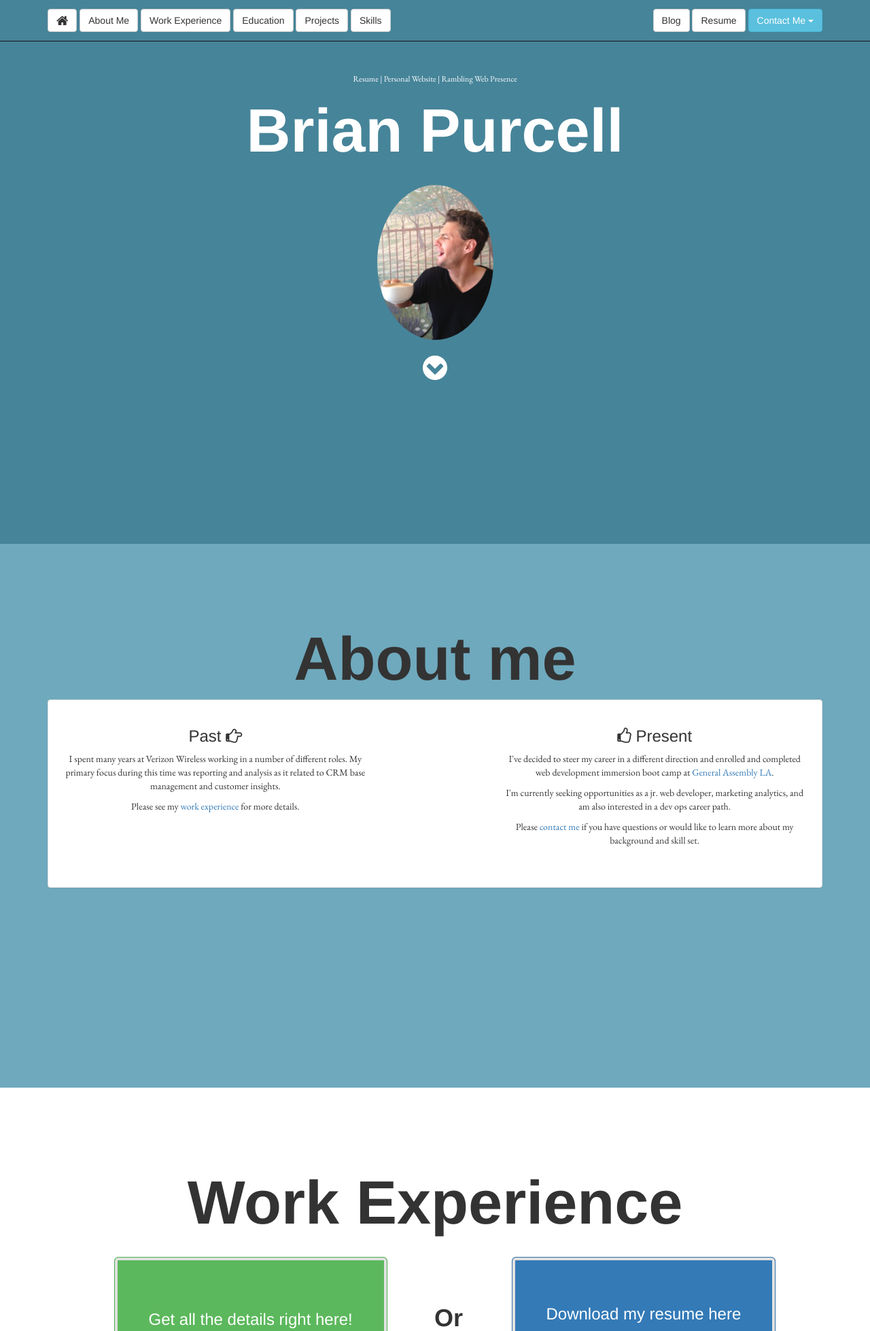
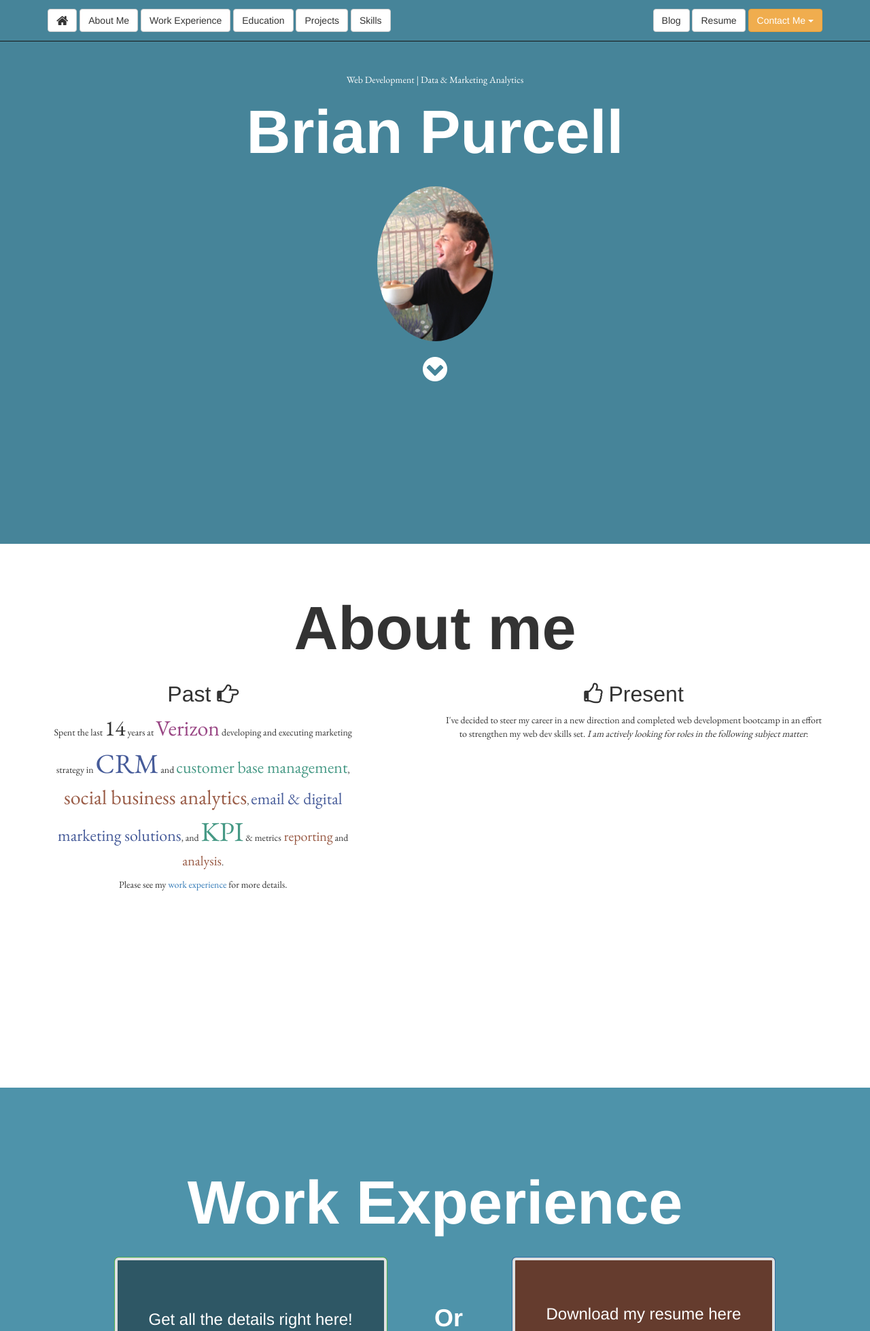
Before and after one commit to teachMeCode/mysite, a PHP site: page / in a window 1280 px wide. Shown: the top 1958 px of the page at 68% size. Run offline with PHP 8.4, Linux system fonts and the light colour scheme; some libraries are stand-ins or nearby versions.

Commit message:
Add Gogole chart and contact section

```diff
--- a/css/scrolling-nav.css
+++ b/css/scrolling-nav.css
@@ -43,14 +43,71 @@ of those sections to manage the look and feel of the site. */
 
 .about-section {
     height: 100%;
-    padding-top: 100px;
+    padding-top: 55px;
     text-align: center;
 /*    background-image: url('../img/20140118_173241_compress.jpg');
     background-size: 100% 100%;
     background-repeat: repeat-x;  */
     /*background-position: top left;*/
     /*background: #eee;*/
-    background: #6FA9BD;
+    background: #fff;
+}
+
+.about-section p {
+    font-size: 14px;
+}
+
+.about-section h3 {
+    font-size: 32px;
+}
+
+.about-section #years {
+    font-size: 32px;
+}
+
+.about-section #verizon {
+    font-size: 32px;
+    color: #994684;
+}
+
+.about-section #CRM {
+    font-size: 40px;
+    color: #465b99;
+}
+
+.about-section #cbm {
+    font-size: 24px;
+    color: #469985;
+}
+
+.about-section #social {
+    font-size: 30px;
+    color: #995b46;
+}
+
+.about-section #email {
+    font-size: 24px;
+    color: #465b99;
+}
+
+.about-section #kpi {
+    font-size: 40px;
+    color: #469985;
+}
+
+.about-section #metrics {
+    font-size: 30px;
+    color: #995b46;
+}
+
+.about-section #reporting {
+    font-size: 20px;
+    color: #995b46;
+}
+
+.about-section #analysis {
+    font-size: 20px;
+    color: #995b46;
 }
 
 .services-section {
@@ -60,8 +117,8 @@ of those sections to manage the look and feel of the site. */
     background-size: 100% 100%;
     background-repeat: repeat-x;*/
     /*text-align: center;*/
-    background: #fff;
-    /*background: #c7c7c7;*/
+    /*background: #fff;*/
+    background: #4E93AA;
 }
 
 .services-section h2 {
@@ -85,16 +142,56 @@ of those sections to manage the look and feel of the site. */
     font-size: 16px;
 }
 
+#btn-1 {
+    background-color: #2E5765;
+}
+
+#btn-2 {
+    background-color: #653C2E;
+}
+
+#services-section-or {
+    color: white;
+}
+
 .contact-section {
     height: 100%;
     padding-top: 100px;
     text-align: center;
     background: #eee;
-    /*background: #dadada;*/
+    /*background: #5D9FB5;*/
 }
 
 .contact-section p {
     font-size: 16px;
+}
+
+.projects-section {
+    height: 100%;
+    padding-top: 50px;
+    text-align: center;
+    /*background-image: url('../img/code.png');
+    background-size: 100% 100%;
+    background-repeat: repeat-x;*/
+    background: #fff;
+    /*background: #6FA9BD;*/
+}
+
+
+.projects-section img {
+    border-top: solid 3px #eee;
+    border-right: solid 3px #fff;
+    border-left: solid 3px #eee;
+    border-bottom: solid 3px #fff;
+}
+
+.projects-section h4 {
+    font-size: 28px;
+    font-family: helvetica;
+}
+
+.projects-section p {
+    font-size: 18px;
 }
 
 .things-section {
@@ -105,23 +202,20 @@ of those sections to manage the look and feel of the site. */
     background-size: 100% 100%;
     background-repeat: repeat-x;*/
     background: #fff;
-    /*background: #ececec;*/
+    /*background: #6FA9BD;*/
+    color: #468499;
 }
 
-.projects-section {
+.contactme-section {
     height: 100%;
-    padding-top: 50px;
+    padding-top: 150px;
     text-align: center;
     /*background-image: url('../img/code.png');
     background-size: 100% 100%;
     background-repeat: repeat-x;*/
-    background: #fff;
-    /*background: #ececec;*/
+    background-color: #468499;
 }
 
-.projects-section img {
-    border-top: solid 3px #eee;
-    border-right: solid 3px #ddd;
-    border-left: solid 3px #eee;
-    border-bottom: solid 3px #ddd;
+.contactme-section p {
+    font-size: 28px;
 }
--- a/css/sitecss.css
+++ b/css/sitecss.css
@@ -36,9 +36,21 @@ p {
 	font-weight: 700;
 }
 
+#fontsize-header-work {
+	font-size: 90px;
+	font-weight: 700;
+	color: white;
+}
+
 #font-header-education {
 	font-size: 50px;
 	font-weight: 700;
+}
+
+#font-header-projects {
+	font-size: 50px;
+	font-weight: 700;
+	/*color: white;*/
 }
 
 #font-header-skills {
@@ -46,11 +58,11 @@ p {
 	font-weight: 700;
 }
 
-#font-header-projects {
-	font-size: 50px;
+#font-header-contactme {
+	font-size: 90px;
 	font-weight: 700;
+	color: #fff;
 }
-
 
 .home-section {
 	background: none repeat scroll #ffffff;
@@ -77,7 +89,6 @@ p > .content-section {
 	font-size: 22px;
 }
 
-
 .scroll-box {
 	position: relative;
 	width: 100%;
--- a/index.html
+++ b/index.html
@@ -34,6 +34,10 @@
   			var $spy = $(this).scrollspy('refresh')
 		  });
 		</script-->
+    <!-- Google Viz API -->
+    <script type="text/javascript" src="https://www.google.com/jsapi"></script>
+    <script type="text/javascript">
+      google.load("visualization", "1.1", {packages:["wordtree"]});</script>
 		<!--Google Analytics-->
 		<script>
   		(function(i,s,o,g,r,a,m){i['GoogleAnalyticsObject']=r;i[r]=i[r]||function(){
@@ -97,7 +101,7 @@
           <a class="btn btn-default navbar-btn" href="http://codeocode.tumblr.com/" target="_blank">Blog</a>
           <a class="btn btn-default navbar-btn" role="menu" href="http://bit.ly/1oKzbKq" target="_blank" onclick="_gaq.push(['event', 'button', 'resumeBtn_Click'])">Resume</a>
 					<div class="btn-group">
-						<a class="btn btn-info navbar-btn dropdown-toggle" data-toggle="dropdown" role="menu" href="#">Contact Me <span class="caret"></span>
+						<a class="btn btn-warning navbar-btn dropdown-toggle" data-toggle="dropdown" role="menu" href="#">Contact Me <span class="caret"></span>
 						</a>
 						<ul class="dropdown-menu">
 							<li><a href="mailto:brian.purcell7@gmail.com"><i class="fa fa-envelope"></i>  Email</a></li>
@@ -114,7 +118,7 @@
     	<div class="container">
       	<div class="row">
         	<div class="col-lg-12">
-            <h6>Resume | Personal Website | Rambling Web Presence</h6>
+            <h5>Web Development | Data &amp Marketing Analytics</h5>
             <!-- <h6 class="text-muted">Welcome to the website of</h6> -->
             <h1 id="fontsize">Brian Purcell</h1>
             <h6 class="text-muted"></h6>
@@ -140,69 +144,57 @@
     <section id="about" class="about-section"> <!--id connects to navbar, class connects to css file-->
     	<div class="container">
       	<div class="row">
-        	<div class="col-lg-12">
+        	<!--div class="col-lg-12"-->
             <h1 id="fontsize">About me</h1>
-          	<div class="panel panel-default">
-              <div class="panel-body" style="height:275px;">
+          	<!--div class="panel panel-default"-->
+              <!--div class="panel-body" style="height:400px;"-->
 
-                <div class="col-lg-5" style="color:#333333; padding:5px 10px 0 10px;">
+                <!-- <div class="col-lg-5" style="color:#333333; padding:5px 10px 0 10px;"> -->
+                <div class="col-lg-5">
                   <h3>Past <i class="fa fa-hand-o-right"></i></h3>
-                  <p>I spent many years at Verizon Wireless working in a number of different roles. My primary focus during this time was reporting and analysis as it related to CRM base management and customer insights.</p>
-                <p>Please see my <span class="page-scroll"><a href="#work">work experience</a></span> for more details.</p>
+                  <p>Spent the last <span id="years">14</span> years at <span id="verizon">Verizon</span> developing and executing <span>marketing strategy in </span><span id="CRM">CRM</span> and <span id="cbm">customer base management</span>, <span id="social"> social business analytics</span>, <span id="email">email &amp; digital marketing solutions</span>, and <span id="kpi">KPI</span> &amp; <span id="metric">metrics</span><span id="reporting"> reporting</span> and <span id="analysis">analysis</span>.</p>
+                  <!-- !!! hidden !!! -->
+                  <p class="hidden">I spent many years at Verizon Wireless working in a number of different roles. My primary focus during this time was reporting and analysis as it related to CRM base management and customer insights.</p>
+                  <p>Please see my <span class="page-scroll"><a href="#work">work experience</a></span> for more details.</p>
                     <!--My day to day job functions fall somewhere between that of a web analyst, an email marketing manager, and a marketing communications manager. Some days I may need to spend time in our data warehouse to pull data and gather insight on the performance of a particular campaign as it relates to our digital communications, other days I’ll review our email deliverability metrics and identify if any major events are impacting the health of our email marketing efforts, and other days will consist of working with powerpoint and excel to develop slides and produce reporting to review upcoming campaign strategy and
                   </div>
                           past campaign results.-->
-                </div>
+                <!--/div-->
 
-                <div class="col-lg-2"></div>
+                <!-- <div class="col-lg-2"></div>
                 <div class="hidden col-lg-4" style="color:#333333; padding:5px 10px 0 10px;">
                   <h3><i class="fa fa-space-shuttle"></i>  Transition  <i class="fa fa-space-shuttle"></i></h3>
+                </div> -->
                 </div>
-
-                <div class="col-lg-5" style="color:#333333; padding:5px 10px 0 10px;">
+                <!-- <div class="col-lg-7" style="color:#333333; padding:5px 10px 0 10px;"> -->
+                <div class="col-lg-1">
+                </div>
+                <div class="col-lg-6">
             	   <h3><i class="fa fa-thumbs-o-up"></i>  Present</h3>
-            		  <p>I've decided to steer my career in a different direction and enrolled and completed web development immersion boot camp at <a href="https://generalassemb.ly/education/web-development-immersive#" traget="_blank">General Assembly LA</a>.
+                 <p>I've decided to steer my career in a new direction and completed web development bootcamp in an effort to strengthen my web dev skills set. <em>I am actively looking for roles in the following subject matter</em>:</p>
+            		<!--   <p>I've decided to steer my career in a different direction and enrolled and completed web development immersion boot camp at <a href="https://generalassemb.ly/education/web-development-immersive#" traget="_blank">General Assembly LA</a>.
                   </p>
                   <p>
                     I'm currently seeking opportunities as a jr. web developer, marketing analytics, and am also interested in a dev ops career path.
                   </p>
                   <p>
                     Please <a href="http://www.linkedin.com/pub/brian-purcell/51/765/8b4" targat="_blank">contact me</a> if you have questions or would like to learn more about my background and skill set.
-                  </p>
-              	</div>
+                  </p> -->
 
-							</div> <!-- end of panel body -->
-            </div> <!-- end of panel -->
-          </div>
+                <!-- !!! Word Tree !!! -->
+                <div id="wordtree_explicit" style="width: 530px; height: 300px;"></div>
+              </div>
+							<!--/div--> <!-- end of panel body -->
+            <!--/div--> <!-- end of panel -->
+          </div>	<!-- end row -->
+
             <!--Add Modal--> <!--hidden-->
-                  <button class="hidden btn btn-default btn-lg" data-toggle="modal" data-target="#myModal">About Me</Button>
-      						<!-- Modal -->
-									<div class="modal fade" id="myModal" tabindex="-1" role="dialog" aria-labelledby="myModalLabel" aria-hidden="true">
-  									<div class="modal-dialog">
-    									<div class="modal-content">
-      									<div class="modal-header">
-        								<button type="button" class="close" data-dismiss="modal" aria-hidden="true">&times;</button>
-        									<h4 class="modal-title" id="myModalLabel">Modal title</h4>
-      									</div>
-      								<div class="modal-body">
-        							...
-      								</div>
-      								<div class="modal-footer">
-        							<button type="button" class="btn btn-default" data-dismiss="modal">Close</button>
-      							</div>
-    						</div>
-  						</div> <!--close modal-->
-						</div>
-           </div>
+
+
+           </div> <!-- end container -->
 
            <!--hidden-->
-           <div class="hidden col-lg-6">
 
-            </div> <!--column 6-->
-            </div>
-            <div class="hidden row">
-
-            </div> <!--hidden-->
         </div>
     </section>
 
@@ -210,14 +202,14 @@
     	<div class="container">
       	<div class="row">
         	<div class="col-lg-12">
-           <h1 id="fontsize" class="text-center">Work Experience</h1>
+           <h1 id="fontsize-header-work" class="text-center">Work Experience</h1>
            	<br>
            </div>
            <div class="col-lg-1">
            </div>
            <div class="col-lg-4">
            <!---->
-           	<button class="btn btn-success btn-lg border-fade" style="height:175px; padding:50px;"  data-toggle="modal" data-target=".bs-modal-lg">
+           	<button id="btn-1" class="btn btn-success btn-lg border-fade" style="height:175px; padding:50px;"  data-toggle="modal" data-target=".bs-modal-lg">
 							<h3>
 							Get all the details right here!
 							</h3>
@@ -341,10 +333,10 @@
 					</div> <!--modal-->
 				</div>
 				<div class="col-lg-2 text-center">
-					<h1 style="padding:50px 0 0 40px"><strong>Or</strong></h1>
+					<h1 id="services-section-or" style="padding:50px 0 0 40px"><strong>Or</strong></h1>
 				</div>
 				<div class="col-lg-4">
-					<a class="btn btn-primary btn-lg border-fade" style="height:175px; padding:50px;" href="http://bit.ly/1oKzbKq" target="_blank">
+					<a id="btn-2" class="btn btn-primary btn-lg border-fade" style="height:175px; padding:50px;" href="http://bit.ly/1oKzbKq" target="_blank">
 						<h3>Download my resume here</h3>
 					</a>
 				</div>
@@ -367,7 +359,7 @@
             	<div class="panel-heading">
 								<h1>The Classroom</h1>
               </div>
-              <div class="panel-body" style="height:200px;">
+              <div class="panel-body" style="height:225px;">
                 <p>
                  Study: <a href="https://generalassemb.ly/education/web-development-immersive" target="_blank"><strong>Web Development Immersion Boot Camp</strong></a>
                 <br>
@@ -401,7 +393,7 @@
           	<div class="panel-heading">
             	<h1>Certificates / Specialized Study</h1>
             </div>
-            <div class="panel-body" style="height:200px">
+            <div class="panel-body" style="height:225px">
             	<div class="col-lg-6">
               	<p>
           			Study: <a href="https://s3-us-west-1.amazonaws.com/awsbsptesting/GoogleIQ.pdf" target="_blank"><strong>Google Analytics Individual Qualification</strong></a>
@@ -446,7 +438,7 @@
           <div class="col-md-2">
           </div>
           <div class="col-md-8">
-            <h1 id="font-header-projects" class="text-center">Web Development Immersion Projects</h1>
+            <h1 id="font-header-projects" class="text-center">Projects<br><small><a href="http://bit.ly/19F19iL" target="_blank">  &#64 Web Development Immersion</a></small></h1>
             <!-- carousel
             =========================== -->
             <div id="carousel" class="carousel slide" >
@@ -477,7 +469,7 @@
                           <p>The idea behind this app was to give fantasy football players (such as myself) the ability to research and understand specific metrics of key fantasy players in a effort to make better selections when drafting and acquiring players throughout the season.</p>
                           <p>This app utilizes NFL player data made available from the <a href="https://github.com/BurntSushi/nflgame" target="_blank">nflgame api</a> and is visualized using a Google fusion table on the back end, a Google motion chart on the front end, and the Google data visualization api to bring them together.</p>
                           <p>The application runs on rails and is hosted on heroku per the requirements of the final projects. However, this could have just as easily been done without the use or rails or  heroku.</p>
-                          <p>Please see the live app <a href="http://fastfantasyfootball.herokuapp.com" target="_blank">here</a> or visit my Github repo <a href="https://github.com/teachMeCode/wdi_project_4">here</a>.</p>
+                          <p>Please see the live app <a href="http://fastfantasyfootball.herokuapp.com" target="_blank">here</a> or visit my Github repo <a href="https://github.com/teachMeCode/wdi_project_4" target="_blank">here</a>.</p>
                         </div>
                         <div class="modal-footer">
                           <button type="button" class="btn btn-default" data-dismiss="modal">Close</button>
@@ -524,13 +516,13 @@
                       <div class="modal-content">
                         <div class="modal-header">
                           <button type="button" class="close" data-dismiss="modal"><span aria-hidden="true">&times;</span><span class="sr-only">Close</span></button>
-                            <h4 class="modal-title" id="myModalLabel"><h4>My First Rails App: An Inventory Application</h4>
+                            <h4 class="modal-title" id="myModalLabel"><h4>First Rails App: An Inventory Application</h4>
                         </div>
                           <div class="modal-body">
                             <p>This was the first app I completed at WDI and was my first introduction to Ruby on Rails.</p>
                             <p>My idea for this app was to create an inventory application my girlfriend could use to keep track of her art work, thus the name, Art Tracker.</p>
                             <p>The goal here was to demonstrate basic CRUD functionality, use MongoDB as the database, and bcrypt to secure user passwords. All of these requirements are included in this project.</p>
-                            <p>Please see the live application <a href="http://bit.ly/1yO6Jkq" target="_blank">here</a> or visit my Github repo <a href="http://bit.ly/1ndqoVJ" target="_blank">here</a>.</p>
+                            <p>Please see the live application <a href="http://bit.ly/1yO6Jkq" target="_blank">here</a> or visit my Github repo <a href="http://bit.ly/19F19iL" target="_blank">here</a>.</p>
                           </div>
                           <div class="modal-footer">
                             <button type="button" class="btn btn-default" data-dismiss="modal">Close</button>
@@ -574,10 +566,10 @@
               &nbsp
               <span>
                 <i class="fa fa-circle"></i>
-                <i class="fa fa-circle-o"></i>
-                <i class="fa fa-circle-o"></i>
-                <i class="fa fa-circle-o"></i>
-                <i class="fa fa-circle-o"></i>
+                <i class="fa fa-circle"></i>
+                <i class="fa fa-circle"></i>
+                <i class="fa fa-circle"></i>
+                <i class="fa fa-circle"></i>
               </span> = Expert
             </p>
           </div>
@@ -1013,12 +1005,42 @@
         </div>
       </div>
     </section>
+    <section class="contactme-section">
+      <div class="container">
+        <div class="row">
+          <div class="col-md-12 text-center">
+            <h2 id="font-header-contactme">Get in contact with me</h2>
+          </div>
+          <div class="col-md-12 text-center">
+            <a class="grow" style="color:white;" href="mailto:brian.purcell7@gmail.com" target="_blank"><i class="fa fa-envelope-o fa-4x"></i></a>&nbsp
+            <a class="grow" style="color:white;" href="http://www.linkedin.com/pub/brian-purcell/51/765/8b4" target="_blank"><i class="fa fa-linkedin-square fa-4x"></i></a>&nbsp
+            <a class="grow" style="color:white;" href="https://github.com/teachMeCode" target="_blank"><i class="fa fa-github-square fa-4x"></i></a>&nbsp
+            <a class="grow" data-toggle="modal" data-target="#contact-number" style="color:white;" href="#"><i class="fa fa-mobile fa-4x"></i></a>
+            <div class="modal fade" id="contact-number" tabindex="-1" role="dialog" aria-labelledby="myContactNumber" aria-hidden="true">
+              <div class="modal-dialog">
+                <div class="modal-content">
+                  <div class="modal-header">
+                  </div>
+                  <div class="modal-body">
+                    <p>Mobile: 949.933.3422</p>
+                  </div>
+                  <div class="modal-footer">
+                    <button type="button" class="btn btn-default" data-dismiss="modal">Close</button>
+                  </div>
+                </div>
+              </div>
+            </div>
+          </div>
+        </div> <!-- end row -->
+      </div> <!-- end container -->
+    </section>
     <!-- Core JavaScript Files -->
     <!--script src="js/jquery-1.10.2.js"></script-->
     <!--script src="js/jquery.easing.min.js"></script-->
     <script src="http://ajax.googleapis.com/ajax/libs/jquery/2.1.1/jquery.min.js"></script>
     <script src="http://ajax.googleapis.com/ajax/libs/jqueryui/1.11.1/jquery-ui.min.js"></script>
     <script src="https://maxcdn.bootstrapcdn.com/bootstrap/3.2.0/js/bootstrap.min.js"></script>
+
     <!-- Custom Theme JavaScript -->
     <script src="js/scrolling-nav.js"></script>
 
@@ -1047,5 +1069,75 @@
         interval: 3000
       })
 		</script>
+    <!-- Google Viz Chart -->
+    <script>
+    google.setOnLoadCallback(drawSimpleNodeChart);
+      function drawSimpleNodeChart() {
+        var nodeListData = new google.visualization.DataTable();
+        nodeListData.addColumn('number', 'id');
+        nodeListData.addColumn('string', 'childLabel');
+        nodeListData.addColumn('number', 'parent');
+        nodeListData.addColumn('number', 'size');
+        nodeListData.addColumn('number', 'color');
+
+        nodeListData.addRow([0, "Brian's Interests", -1, 2, 0]);
+        nodeListData.addRow([1, 'Programming', 0, 1, 2]);
+        nodeListData.addRow([2, 'Data', 0, 1, 0]);
+        nodeListData.addRow([3, 'Marketing', 0, 1, 0]);
+
+        //programing node
+        nodeListData.addRow([4, 'Dev Ops', 1, 1, 0]);
+        nodeListData.addRow([5, 'Data Viz', 1, 1, 0]);
+        nodeListData.addRow([6, 'Front End', 1, 1, 0]);
+        nodeListData.addRow([7, 'Back End', 1, 1, 0]);
+        nodeListData.addRow([8, 'Python Dev', 1, 1, 0]);
+
+        nodeListData.addRow([18, 'Jr.Dev Ops', 4, 1, 0]);
+        nodeListData.addRow([19, 'Jr.Sys Ops', 4, 1, 0]);
+
+        nodeListData.addRow([20, 'D3', 5, 1, 0]);
+        nodeListData.addRow([21, 'Google Charts', 5, 1, 0]);
+
+        //data node
+        nodeListData.addRow([9, 'SQL', 2, 1, 0]);
+        nodeListData.addRow([10, 'Database', 2, 1, 0]);
+        nodeListData.addRow([22, 'Web Analytics', 2, 1, 0]);
+        nodeListData.addRow([30, 'Cloud', 2, 1, 0]);
+
+        nodeListData.addRow([23, 'Tag Management', 22, 1, 0]);
+        nodeListData.addRow([24, 'Google Analytics', 22, 1, 0]);
+        nodeListData.addRow([28, 'Dashboards', 22, 1, 0]);
+
+        nodeListData.addRow([26, 'PostgreSQL', 10, 1, 0]);
+        nodeListData.addRow([27, 'MongoDB', 10, 1, 0]);
+        nodeListData.addRow([29, 'Tableau Public', 10, 1, 0]);
+
+        nodeListData.addRow([31, 'AWS', 30, 1, 0]);
+
+        //marketing node
+        nodeListData.addRow([11, 'Analytics', 3, 1, 0]);
+        nodeListData.addRow([12, 'CRM', 3, 1, 0]);
+
+        nodeListData.addRow([13, 'Social Analytics', 11, 1, 0]);
+        nodeListData.addRow([14, 'OnSite Behavior', 11, 1, 0]);
+        nodeListData.addRow([25, 'Sentiment Analytics', 11, 1, 0]);
+
+        nodeListData.addRow([15, 'Email Marketing', 12, 1, 0]);
+        nodeListData.addRow([16, 'Base Management', 12, 1, 0]);
+        nodeListData.addRow([17, 'Customer Insights', 12, 1, 0]);
+
+        var options = {
+          maxFontSize: 14,
+          colors: ['black', 'red', 'green'],
+          wordtree: {
+            format: 'explicit',
+            type: 'suffix'
+          }
+        };
+
+        var wordtree = new google.visualization.WordTree(document.getElementById('wordtree_explicit'));
+        wordtree.draw(nodeListData, options);
+      }
+    </script>
 	</body
 </html>
```
